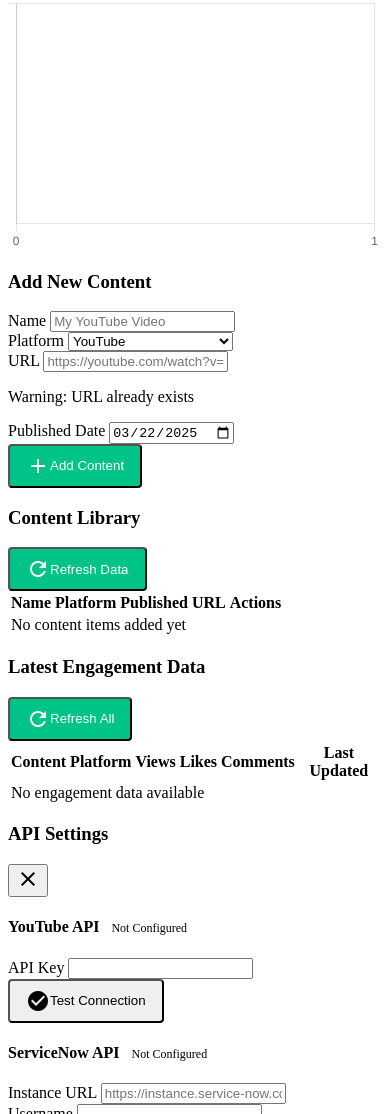
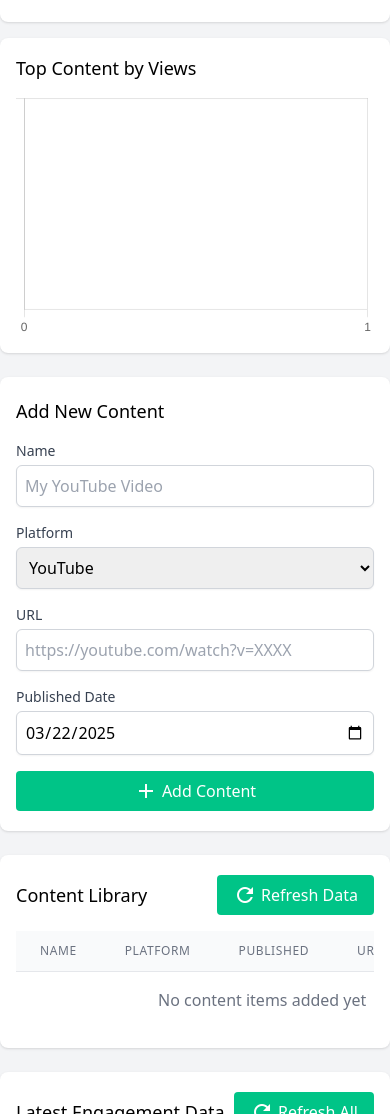
Before and after one commit to templegit9/contracker, a plain HTML site: page index.html in a window 390 px wide. Shown: the part 886-2000 px from the top of the page. Drawn offline with nearby package versions, Linux system fonts and the light colour scheme.

Commit message:
Update index.html
1. Changed Tailwind CSS import from a <link> to a <script> tag (Tailwind
  CSS has to be loaded as a script, not a stylesheet)
  2. Added a Tailwind configuration section with custom theme settings
  3. Added proper CSS styling for form elements with borders and padding
  4. Fixed all form inputs to have correct styling classes (focus ring,
  border, padding)
  5. Added a CSS reset to ensure browsers don't apply default styles
  6. Added z-index to the modals to ensure they appear above other content
  7. Added color-scheme and theme-color meta tags to ensure proper
  rendering in Chrome

  These changes should make the application render correctly. The main
  issue was likely the incorrect inclusion of Tailwind CSS as a stylesheet
  instead of a script, as well as missing CSS properties for form elements
  that Tailwind doesn't automatically include.

```diff
--- a/index.html
+++ b/index.html
@@ -3,16 +3,38 @@
 <head>
     <meta charset="UTF-8">
     <meta name="viewport" content="width=device-width, initial-scale=1.0">
+    <meta name="color-scheme" content="light">
+    <meta name="theme-color" content="#ffffff">
     <title>Contracker - Content Engagement Tracker</title>
     <!-- Material Icons -->
     <link href="https://fonts.googleapis.com/icon?family=Material+Icons" rel="stylesheet">
     <!-- Tailwind CSS -->
-    <link href="https://cdn.tailwindcss.com" rel="stylesheet">
+    <script src="https://cdn.tailwindcss.com"></script>
     <!-- Chart.js -->
     <script src="https://cdn.jsdelivr.net/npm/chart.js"></script>
     <!-- Localforage for local storage -->
     <script src="https://cdn.jsdelivr.net/npm/localforage@1.10.0/dist/localforage.min.js"></script>
+    <script>
+        tailwind.config = {
+            theme: {
+                extend: {
+                    colors: {
+                        youtubeRed: '#FF0000',
+                        serviceNowGreen: '#00c487',
+                        linkedinBlue: '#0A66C2',
+                    }
+                }
+            }
+        }
+    </script>
     <style>
+        /* Reset some default styles */
+        * {
+            box-sizing: border-box;
+            margin: 0;
+            padding: 0;
+        }
+
         /* Custom badge styling */
         .badge {
             padding: 0.25rem 0.5rem;
@@ -60,6 +82,24 @@
         @keyframes spin {
             0% { transform: rotate(0deg); }
             100% { transform: rotate(360deg); }
+        }
+
+        /* Form elements styling */
+        input[type="text"],
+        input[type="url"],
+        input[type="date"],
+        input[type="password"],
+        select {
+            width: 100%;
+            padding: 0.5rem;
+            border: 1px solid #D1D5DB;
+            border-radius: 0.375rem;
+            box-shadow: 0 1px 2px 0 rgba(0, 0, 0, 0.05);
+        }
+
+        input:focus, select:focus {
+            outline: 2px solid #00c487;
+            border-color: #00c487;
         }
     </style>
 </head>
@@ -162,13 +202,13 @@
                     <div>
                         <label for="content-name" class="block text-sm font-medium text-gray-700 mb-1">Name</label>
                         <input type="text" id="content-name" name="content-name" required
-                            class="shadow-sm focus:ring-green-500 focus:border-green-500 block w-full sm:text-sm border-gray-300 rounded-md"
+                            class="shadow-sm focus:ring focus:ring-green-500 focus:border-green-500 block w-full sm:text-sm border border-gray-300 rounded-md p-2"
                             placeholder="My YouTube Video">
                     </div>
                     <div>
                         <label for="content-source" class="block text-sm font-medium text-gray-700 mb-1">Platform</label>
                         <select id="content-source" name="content-source" required
-                            class="shadow-sm focus:ring-green-500 focus:border-green-500 block w-full sm:text-sm border-gray-300 rounded-md">
+                            class="shadow-sm focus:ring focus:ring-green-500 focus:border-green-500 block w-full sm:text-sm border border-gray-300 rounded-md p-2">
                             <option value="youtube">YouTube</option>
                             <option value="servicenow">ServiceNow Community</option>
                             <option value="linkedin">LinkedIn</option>
@@ -177,13 +217,13 @@
                     <div>
                         <label for="content-url" class="block text-sm font-medium text-gray-700 mb-1">URL</label>
                         <input type="url" id="content-url" name="content-url" required
-                            class="shadow-sm focus:ring-green-500 focus:border-green-500 block w-full sm:text-sm border-gray-300 rounded-md">
+                            class="shadow-sm focus:ring focus:ring-green-500 focus:border-green-500 block w-full sm:text-sm border border-gray-300 rounded-md p-2">
                         <p id="duplicate-warning" class="text-red-500 text-xs mt-1 hidden">Warning: URL already exists</p>
                     </div>
                     <div>
                         <label for="content-published" class="block text-sm font-medium text-gray-700 mb-1">Published Date</label>
                         <input type="date" id="content-published" name="content-published" required
-                            class="shadow-sm focus:ring-green-500 focus:border-green-500 block w-full sm:text-sm border-gray-300 rounded-md">
+                            class="shadow-sm focus:ring focus:ring-green-500 focus:border-green-500 block w-full sm:text-sm border border-gray-300 rounded-md p-2">
                     </div>
                     <div class="md:col-span-4">
                         <button type="submit"
@@ -254,7 +294,7 @@
     </main>
 
     <!-- API Settings Modal (hidden by default) -->
-    <div id="api-settings" class="fixed inset-0 bg-gray-600 bg-opacity-75 flex items-center justify-center hidden">
+    <div id="api-settings" class="fixed inset-0 bg-gray-600 bg-opacity-75 flex items-center justify-center hidden z-50">
         <div class="bg-white rounded-lg max-w-3xl w-full max-h-[90vh] overflow-y-auto">
             <div class="px-4 py-5 sm:p-6">
                 <div class="flex justify-between items-center mb-4">
@@ -274,7 +314,7 @@
                         <div>
                             <label for="youtube-api-key" class="block text-sm font-medium text-gray-700 mb-1">API Key</label>
                             <input type="text" id="youtube-api-key" name="youtube-api-key"
-                                class="shadow-sm focus:ring-green-500 focus:border-green-500 block w-full sm:text-sm border-gray-300 rounded-md">
+                                class="shadow-sm focus:ring focus:ring-green-500 focus:border-green-500 block w-full sm:text-sm border border-gray-300 rounded-md p-2">
                         </div>
                         <div class="flex items-end">
                             <button id="test-youtube-api" class="btn bg-gray-100 hover:bg-gray-200 text-gray-700">
@@ -294,18 +334,18 @@
                         <div>
                             <label for="servicenow-instance" class="block text-sm font-medium text-gray-700 mb-1">Instance URL</label>
                             <input type="text" id="servicenow-instance" name="servicenow-instance"
-                                class="shadow-sm focus:ring-green-500 focus:border-green-500 block w-full sm:text-sm border-gray-300 rounded-md"
+                                class="shadow-sm focus:ring focus:ring-green-500 focus:border-green-500 block w-full sm:text-sm border border-gray-300 rounded-md p-2"
                                 placeholder="https://instance.service-now.com">
                         </div>
                         <div>
                             <label for="servicenow-username" class="block text-sm font-medium text-gray-700 mb-1">Username</label>
                             <input type="text" id="servicenow-username" name="servicenow-username"
-                                class="shadow-sm focus:ring-green-500 focus:border-green-500 block w-full sm:text-sm border-gray-300 rounded-md">
+                                class="shadow-sm focus:ring focus:ring-green-500 focus:border-green-500 block w-full sm:text-sm border border-gray-300 rounded-md p-2">
                         </div>
                         <div>
                             <label for="servicenow-password" class="block text-sm font-medium text-gray-700 mb-1">Password</label>
                             <input type="password" id="servicenow-password" name="servicenow-password"
-                                class="shadow-sm focus:ring-green-500 focus:border-green-500 block w-full sm:text-sm border-gray-300 rounded-md">
+                                class="shadow-sm focus:ring focus:ring-green-500 focus:border-green-500 block w-full sm:text-sm border border-gray-300 rounded-md p-2">
                         </div>
                         <div class="md:col-span-3">
                             <button id="test-servicenow-api" class="btn bg-gray-100 hover:bg-gray-200 text-gray-700">
@@ -325,12 +365,12 @@
                         <div>
                             <label for="linkedin-client-id" class="block text-sm font-medium text-gray-700 mb-1">Client ID</label>
                             <input type="text" id="linkedin-client-id" name="linkedin-client-id"
-                                class="shadow-sm focus:ring-green-500 focus:border-green-500 block w-full sm:text-sm border-gray-300 rounded-md">
+                                class="shadow-sm focus:ring focus:ring-green-500 focus:border-green-500 block w-full sm:text-sm border border-gray-300 rounded-md p-2">
                         </div>
                         <div>
                             <label for="linkedin-client-secret" class="block text-sm font-medium text-gray-700 mb-1">Client Secret</label>
                             <input type="password" id="linkedin-client-secret" name="linkedin-client-secret"
-                                class="shadow-sm focus:ring-green-500 focus:border-green-500 block w-full sm:text-sm border-gray-300 rounded-md">
+                                class="shadow-sm focus:ring focus:ring-green-500 focus:border-green-500 block w-full sm:text-sm border border-gray-300 rounded-md p-2">
                         </div>
                         <div class="md:col-span-2">
                             <button id="test-linkedin-api" class="btn bg-gray-100 hover:bg-gray-200 text-gray-700">
@@ -351,7 +391,7 @@
     </div>
 
     <!-- Content Details Modal (hidden by default) -->
-    <div id="content-modal" class="fixed inset-0 bg-gray-600 bg-opacity-75 flex items-center justify-center hidden">
+    <div id="content-modal" class="fixed inset-0 bg-gray-600 bg-opacity-75 flex items-center justify-center hidden z-50">
         <div class="bg-white rounded-lg max-w-3xl w-full max-h-[90vh] overflow-y-auto">
             <div class="px-4 py-5 sm:p-6">
                 <div class="flex justify-between items-center mb-4">
```
